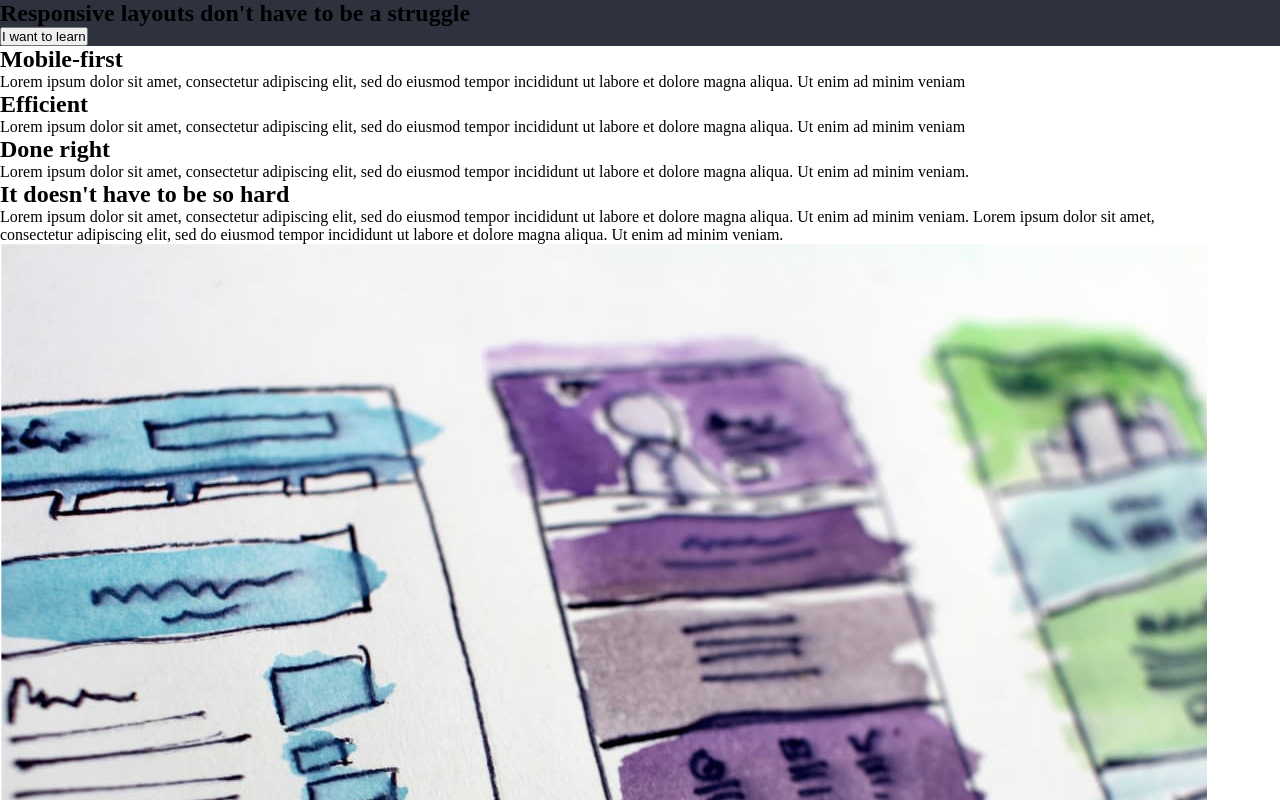
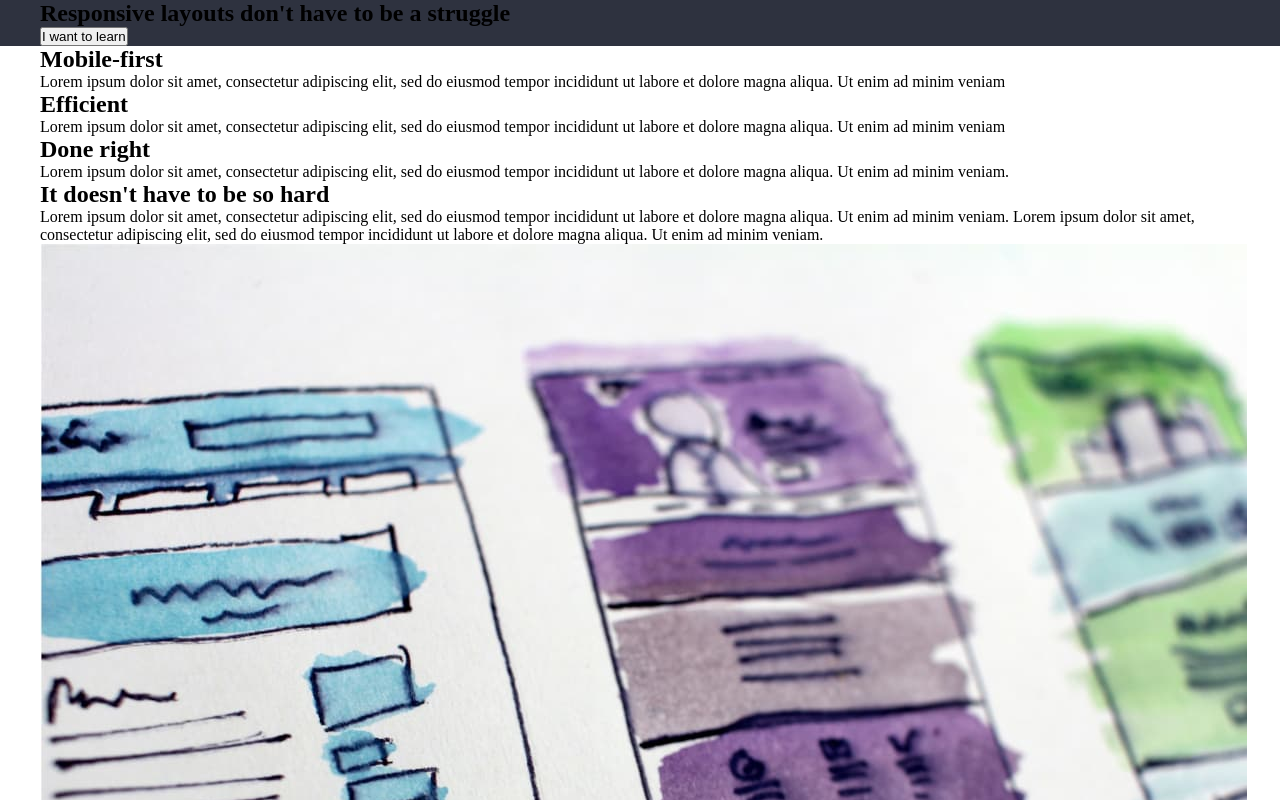
Before and after one commit to guanizorommel/KP-Final-Challenge, a plain HTML site: page index.html in a window 1280 px wide. Shown: the top 800 px of the page. Drawn offline with Linux system fonts and the light colour scheme.

Commit message:
update of styles

```diff
--- a/style.css
+++ b/style.css
@@ -6,6 +6,7 @@
 
 .container {
     max-width: 1200px;
+    margin: 0 auto; /* you need to put this to make your max-width in center and aligned*/
 }
 
 .hero {
```
